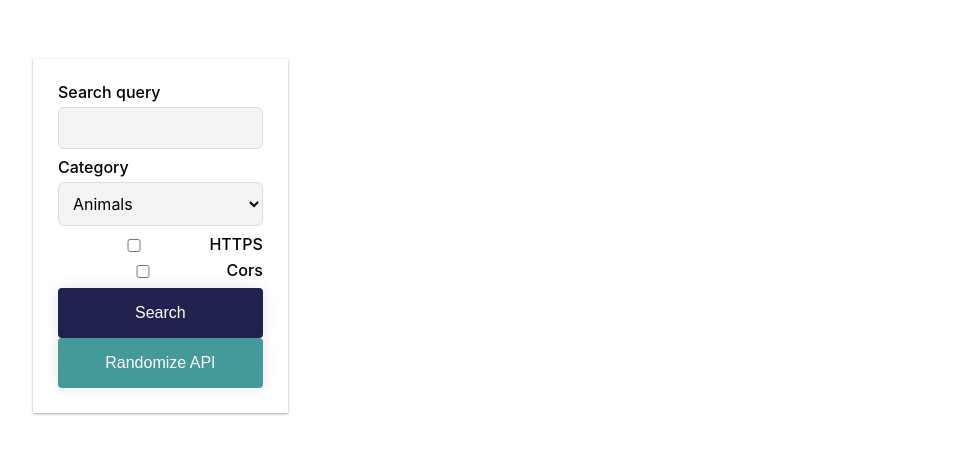
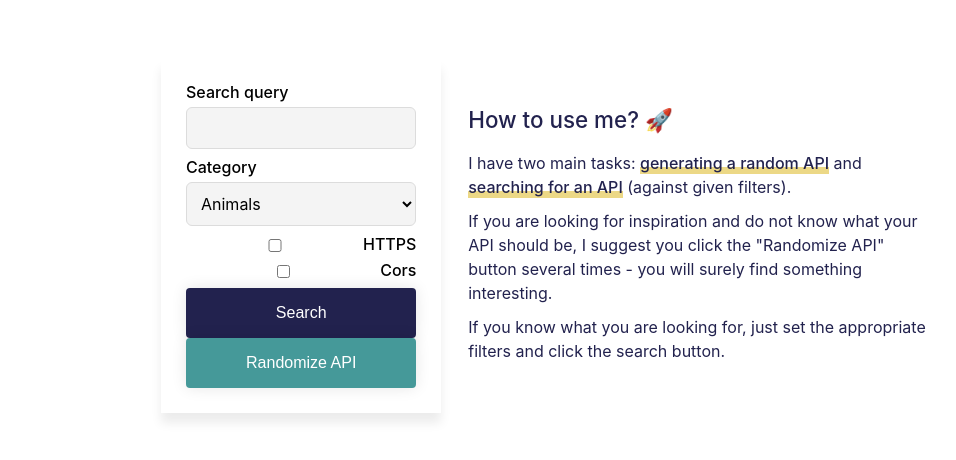
Before and after one commit to kstawinski/random-api, a Svelte app: page / in a window 1280 px wide. Shown: the part 164-624 px from the top of the page, without its empty margins (95-1051 px from the left). Built offline with nearby package versions, Linux system fonts and the light colour scheme.

Commit message:
Show About page if API was not fetched and displayed

```diff
--- a/src/App.svelte
+++ b/src/App.svelte
@@ -1,6 +1,7 @@
 <script>
 import Card from './components/Card.svelte';
 import Button from './components/Button.svelte';
+import About from './components/About.svelte';
 import axios from 'axios';
 
 const _API = 'https://api.publicapis.org';
@@ -38,7 +39,7 @@ const getRandomAPI = () => {
 
 <main class="home">
 	<div class="container container__flex">
-		<section class="sidebar">
+		<section class="home__sidebar sidebar">
 			<label for="search" class="sidebar__label">Search query</label>
 			<input type="search" id="search" class="sidebar__input">
 
@@ -67,9 +68,11 @@ const getRandomAPI = () => {
 				loading={state.randomAPILoading}
 			/>
 		</section>
-		<div>
+		<div class="home__content">
 			{#if state.showAPI}
 				 <Card data={fetchedAPI} />
+			{:else}
+				 <About />
 			{/if}
 		</div>
 	</div>
@@ -83,22 +86,28 @@ const getRandomAPI = () => {
 	margin: 0 auto;
 	align-items: center;
 	justify-content: center;
+
+	&__sidebar {
+		width: 30%;
+	}
+	&__content {
+		width: 60%;
+	}
 }
 
 .container {
-	width: 80%;
+	width: 60%;
 	margin: 0 auto;
 
 	&__flex {
 		display: flex;
-		justify-content: flex-start;
+		justify-content: space-between;
 	}
 }
 
 .sidebar {
-  box-shadow: 0 1px 3px rgba(0,0,0,0.12), 0 1px 2px rgba(0,0,0,0.24);
+	box-shadow: 0 10px 10px #ececec;
 	padding: 25px;
-	width: 20%;
 
 	&__label {
 		display: block;
--- /dev/null
+++ b/src/components/About.svelte
@@ -0,0 +1,65 @@
+<script>
+  // your script goes here
+</script>
+
+<section class="about">
+  <div class="about__container">
+    <h2 class="about__title">How to use me? 🚀</h2>
+    <p class="about__content">
+      I have two main tasks: <b>generating a random API</b> and
+      <b>searching for an API</b> (against given filters).
+    </p>
+
+    <p class="about__content">
+      If you are looking for inspiration and do not know what your API
+      should be, I suggest you click the "Randomize API" button
+      several times - you will surely find something interesting.
+    </p>
+
+    <p class="about__content">
+      If you know what you are looking for, just set
+      the appropriate filters and click the search button.
+    </p>
+  </div>
+</section>
+
+<style type="text/scss">
+.about {
+  width: 100%;
+  height: 100%;
+  display: flex;
+  color: #22224E;
+  align-items: center;
+
+  &__title {
+    font-size: 1.4em;
+    margin-bottom: 20px;
+    font-weight: 500;
+  }
+  &__content {
+    line-height: 1.5;
+
+    b {
+      position: relative;
+      display: inline-block;
+      font-weight: 500;
+
+      &::before {
+        content: '';
+        display: block;
+        background: red;
+        width: 100%;
+        height: 7px;
+        background: rgba(#E0BE36, 0.6);
+        position: absolute;
+        bottom: 1px;
+        left: 0;
+        z-index: -1;
+      }
+    }
+    &:not(:last-child) {
+      margin-bottom: 10px;
+    }
+  }
+}
+</style>
```
Lines whose indentation alone changed are shown as unchanged.
